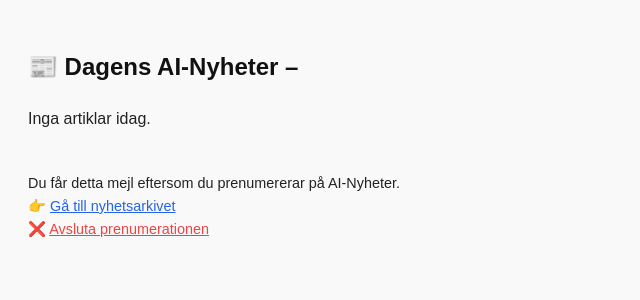
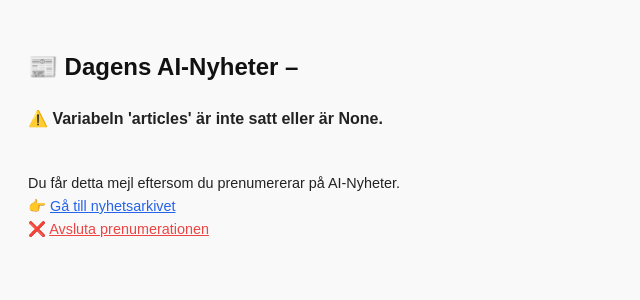
Before and after one commit to andersasplundberggren/ai-nyheter-backend, a Flask app: template templates/digest.html in a window 1280 px wide. Shown: the top 300 px of the page, without its empty margins (0-640 px from the left). Run offline with Flask 3, Linux system fonts and the light colour scheme; the template is opened without the code that fills it, so the values that code supplies are empty.

Commit message:
Update digest.html

```diff
--- a/templates/digest.html
+++ b/templates/digest.html
@@ -9,6 +9,7 @@
   <h2 style="color: #111;">📰 Dagens AI-Nyheter – {{ date }}</h2>
 
   {% if articles %}
+    {% if articles|length > 0 %}
       <ul style="padding-left: 0; list-style: none;">
         {% for article in articles %}
           <li style="margin-bottom: 20px; padding: 15px; background: #fff; border-radius: 6px; box-shadow: 0 1px 3px rgba(0,0,0,0.08);">
@@ -19,7 +20,10 @@
         {% endfor %}
       </ul>
     {% else %}
-    <p>Inga artiklar idag.</p>
+      <p><strong>⚠️ Artikellistan är tom trots att 'articles' är satt.</strong></p>
+    {% endif %}
+  {% else %}
+    <p><strong>⚠️ Variabeln 'articles' är inte satt eller är None.</strong></p>
   {% endif %}
 
   <p style="margin-top: 40px; font-size: 0.9em;">
```
Lines whose indentation alone changed are shown as unchanged.
